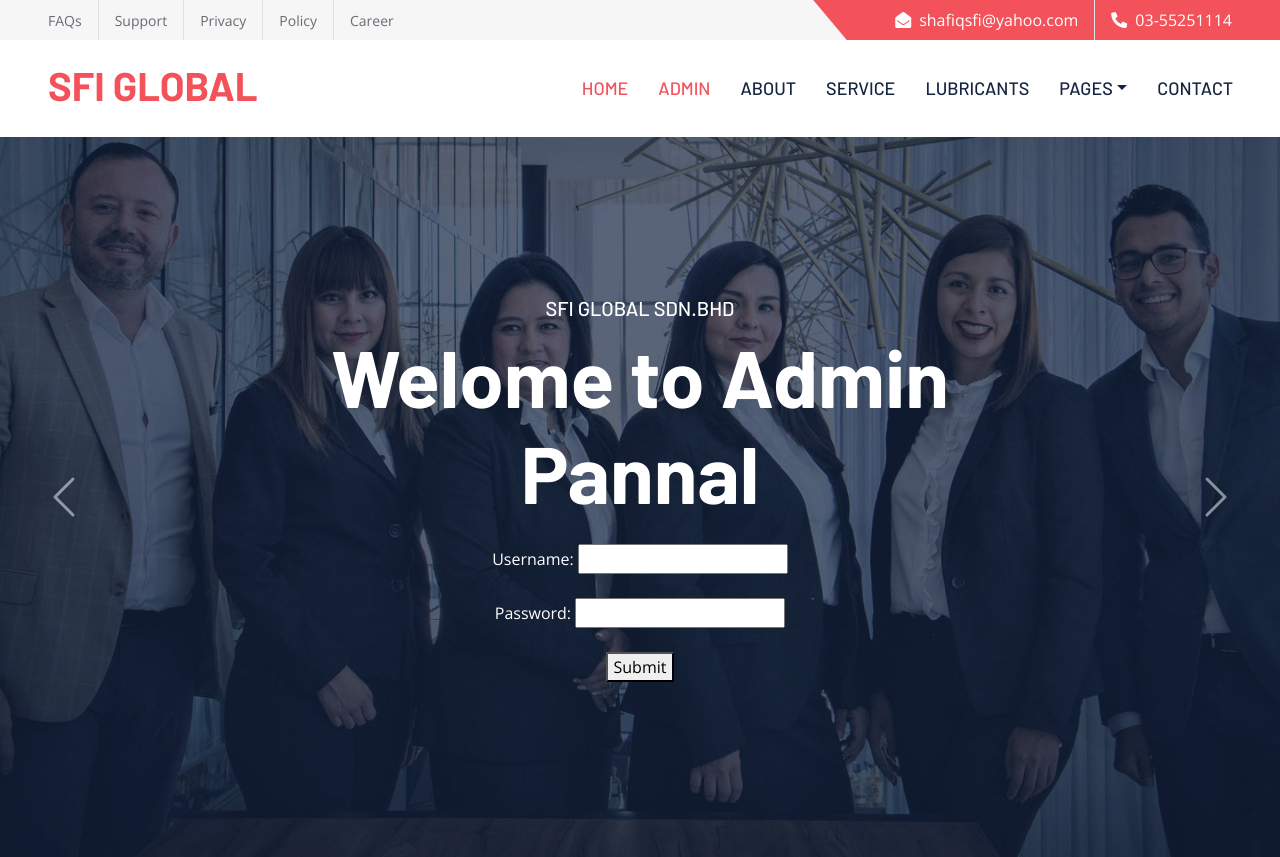
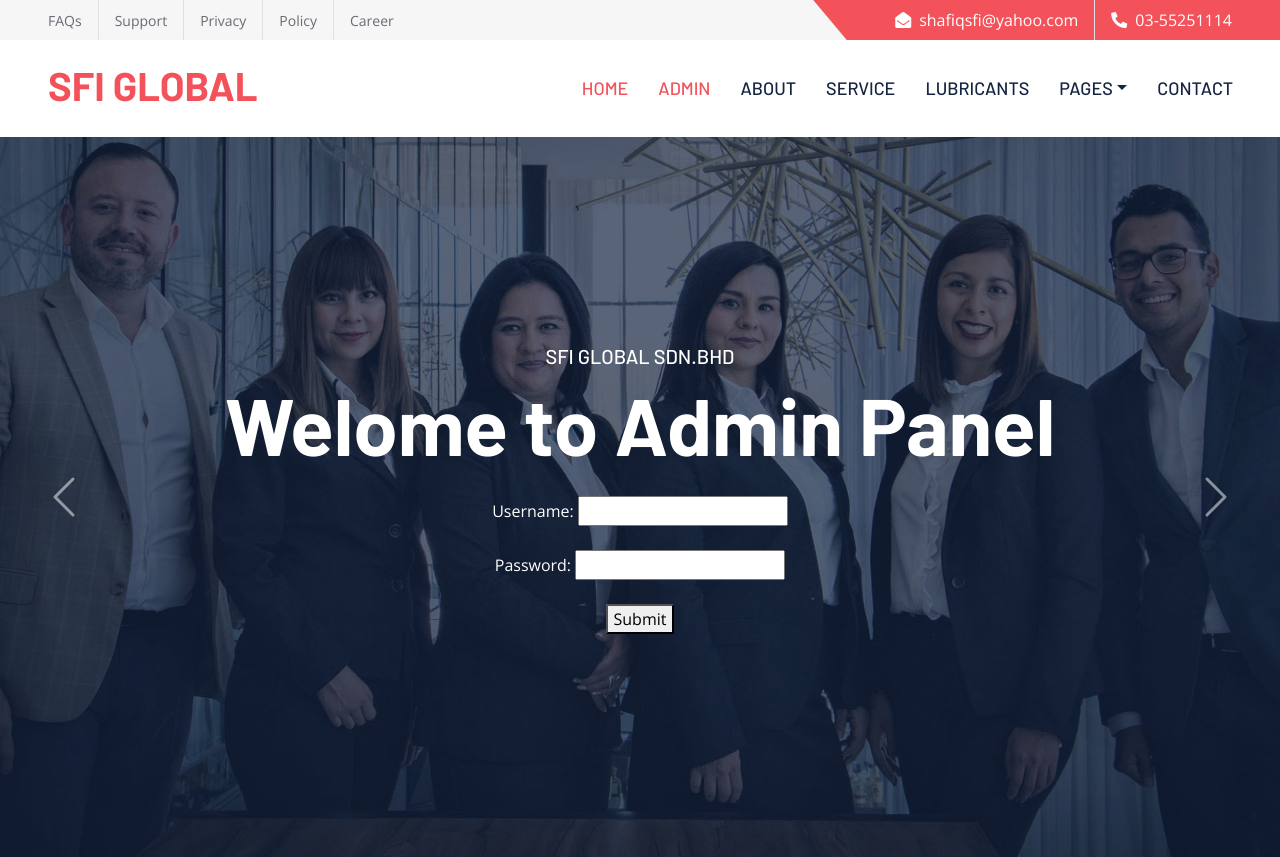
Before and after one commit to sfiglobal/sfiglobal-website, a plain HTML site: page Admin.html in a window 1280 px wide. Drawn offline with nearby package versions, Linux system fonts and the light colour scheme.

Commit message:
Update Admin.html

```diff
--- a/Admin.html
+++ b/Admin.html
@@ -98,7 +98,7 @@
                     <div class="carousel-caption d-flex flex-column align-items-center justify-content-center">
                         <div class="p-3" style="max-width: 900px;">
                             <h5 class="text-white text-uppercase">SFI GLOBAL SDN.BHD</h5>
-                            <h1 class="display-1 text-white mb-md-4">Welome to Admin Pannal</h1>
+                            <h1 class="display-1 text-white mb-md-4">Welome to Admin Panel</h1>
                             <div class="container">
                                 <label for="username">Username:</label>
                                 <input type="text" id="username" name="username"><br><br>
```
